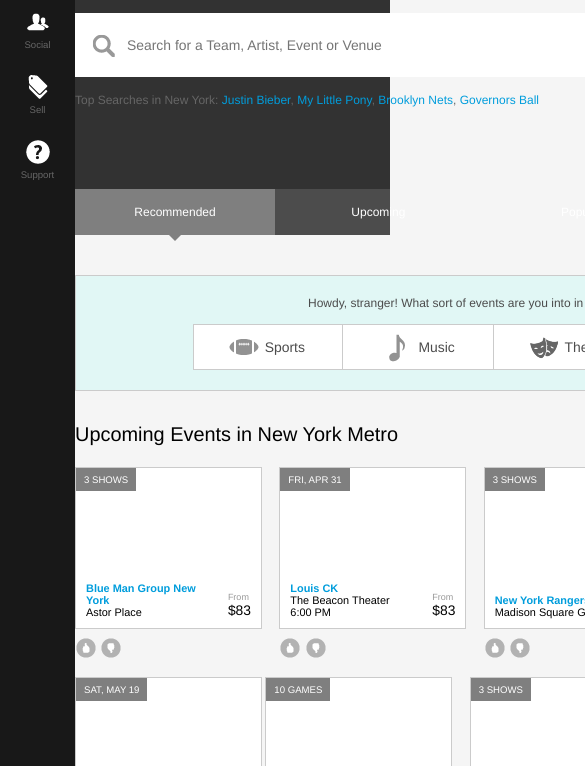
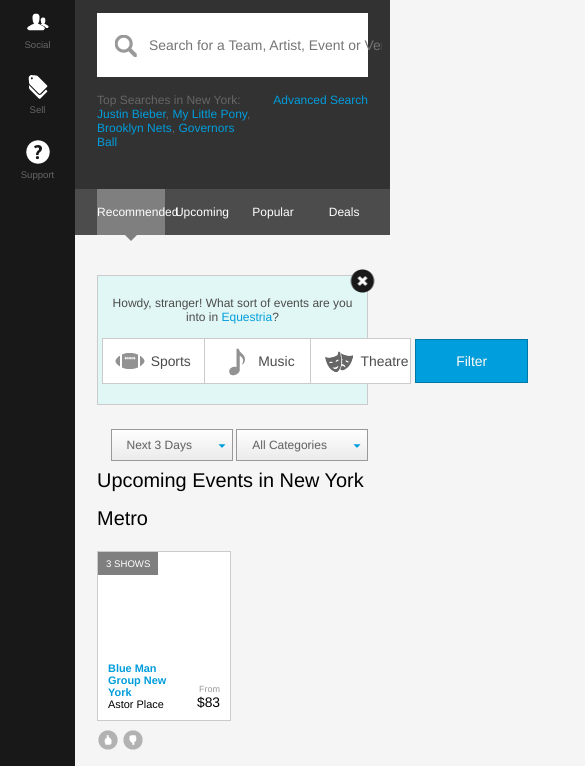
Before and after one commit to oliverox/shrooms, a plain HTML site: page app/main.html in a window 390 px wide. Shown: the part 73-839 px from the top of the page, 585 px wide, since content can reach past the window. Drawn offline with Linux system fonts and the light colour scheme.

Commit message:
Responsive : Make grid readapt as browser is resized (first pass)

```diff
--- a/app/css/app.css
+++ b/app/css/app.css
@@ -11,7 +11,7 @@ body {
     font-size:75%;
 }
 .container { /* Generic page containers */
-    width:800px;
+    width:86%;
     margin:0 auto;
 }
 /* Left Nav */
@@ -99,6 +99,7 @@ footer .container {
 .footerNav {
     display: inline-block;
     width: 20%;
+    white-space: normal;
     font-size: 0.91em;
     vertical-align: top;
 }
@@ -108,5 +109,5 @@ footer .container {
     text-transform: uppercase;
 }
 .footerNav dd {
-    padding-top:10px;
+    padding: 10px 10px 0 0;
 }
--- a/app/css/buttons.css
+++ b/app/css/buttons.css
@@ -10,6 +10,7 @@
     position: relative;
     display: inline-block;
     padding: 4px 15px;
+    white-space : nowrap;
     color:#666;
     font-family:Helvetica Neue,Helvetica,Arial,Sans-Serif;
     font-size: 1em;
--- a/app/css/main.css
+++ b/app/css/main.css
@@ -5,20 +5,17 @@
    * Background (background position for sprites, background-size, etc)
    * CSS3/Other (drop shadow, transitions, rounded corners, etc)
 */
-
 header .topSearches {
-    width:800px;
-    margin: 0 auto;
+    display:table;
 }
 header .topSearches .suggestions {
-    display: inline-block;
-    max-width: 600px;
-    overflow: hidden;
+    display: table-cell;
+    padding-right:20px;
     text-overflow: ellipsis;
-    white-space: nowrap;
 }
 header .advTrigger {
-    float:right;
+    display: table-cell;
+    white-space:nowrap;
 }
 .extras .content {
     padding: 45px 0;
@@ -27,20 +24,24 @@ header .advTrigger {
 }
 .extras .btn {
     margin: 24px 5px 0;
-    width: 350px;
+    width: 40%;
 }
 
 /* Feature Upsell */
 .upsell {
     position:relative;
-    padding:20px 0;
+    padding:20px 4px;
     margin:40px auto 24px;
     text-align:center;
     border-width: 1px;
     border-style: solid;
+    box-sizing:border-box;
+    -moz-box-sizing:border-box;
+    -webkit-box-sizing:border-box;
 }
 .upsell .filters {
-    width: 566px;
+    max-width: 99%;
+    width: 80%;
     margin: 14px auto 0;
 }
 .upsell .filters ul {
@@ -62,7 +63,7 @@ header .advTrigger {
 .upsell .filters li:last-child {
     border-right-width:0;
 }
-.upsell .filters li span {
+.upsell .filters li a {
     display: inline-block;
     padding:11px 12px 11px 46px;
     line-height: 22px;
@@ -90,17 +91,22 @@ header .advTrigger {
 }
 .eventGrid ul {
     clear: both;
-    margin:14px 0 20px;
+    margin:1.16em -1.16em 1.6em 0;
 }
 .eventGrid li.event {
     position: relative;
-    display: inline-block;
-    margin: 0 14px 10px 0;
+    display: block;
+    float:left;
+    width:24.9%;
+    min-width: 12em;
+    padding: 0 10px 10px 0;
+    box-sizing:border-box;
+    -moz-box-sizing:border-box;
+    -webkit-box-sizing:border-box;
 }
 .eventGrid li.event .spec {
     position:relative;
-    width: 185px;
-    height: 160px;
+    height: 14em;
     border-style:solid;
     border-width:1px;
 }
@@ -115,7 +121,7 @@ header .advTrigger {
     padding: 10px;
 }
 .eventGrid li.event .metadata {
-    margin-right: 30px;
+    margin-right: 3.4em;
     font-size: 0.91em;
 }
 .eventGrid li.event .metadata dt {
@@ -126,6 +132,7 @@ header .advTrigger {
     right:10px;
     bottom:10px;
     font-size: 0.75em;
+    text-align:right;
 }
 .eventGrid li.event .price dd {
     display: block;
@@ -160,11 +167,14 @@ header .advTrigger {
 #marketing .features li{
     display: inline-block;
     width:19%;
-    padding:52px 0 8px;
+    overflow: hidden;
+    padding:52px 4px 8px;
     font-size: 0.91em;
     text-align: center;
+    text-overflow: ellipsis;
     border-right-width:1px;
     border-right-style : solid;
+    cursor : pointer;
 }
 #marketing .features li:last-child {
     border-right-style:none;
--- a/app/css/search.css
+++ b/app/css/search.css
@@ -9,13 +9,13 @@
     display: block;
     position: relative;
     margin: 70px auto 16px;
-    width: 800px;
+    width: 86%;
     font-size: 1.16em;
     background-position:4px -312px;
 }
 #search input {
     margin-left: 40px;
-    width:750px;
+    width:86%;
     padding: 24px 12px;
     border:none;
     background: transparent;
--- a/app/main.html
+++ b/app/main.html
@@ -28,7 +28,7 @@
         <div id="search" class="lg lightestBg mediumBorder spriteBg">
             <input type="text" placeholder="Search for a Team, Artist, Event or Venue"/>
         </div>
-        <div class="topSearches mediumText">
+        <div class="topSearches container mediumText">
             <span class="suggestions">
                 Top Searches in New York:
                 <a class="ctaText" href="#">Justin Bieber</a>,
@@ -53,12 +53,13 @@
         <div class="upsell container upsellBg mediumBorder darkText">
             <button class="iconBtn spriteBg close">Close</button>
             Howdy, stranger! What sort of events are you into in <a href="#" class="ctaText">Equestria</a>?
+
             <table class="filters"><tbody><tr>  <!-- Use a table because button width can change -->
                 <td width="99%">
                     <ul class="lightestBg mediumBorder">
-                        <li class="mediumBorder"><span class="spriteBg sports">Sports</span></li>
-                        <li class="mediumBorder"><span class="spriteBg music">Music</span></li>
-                        <li class="mediumBorder"><span class="spriteBg theater">Theatre</span></li>
+                        <li class="mediumBorder"><a href="#" class="spriteBg sports">Sports</a></li>
+                        <li class="mediumBorder"><a href="#" class="spriteBg music">Music</a></li>
+                        <li class="mediumBorder"><a href="#" class="spriteBg theater">Theatre</a></li>
                     </ul>
                 </td>
                 <td width="1%">
@@ -279,8 +280,11 @@
 
     <div class="extras darkerBg">
         <div class="container content lightestText">
-            Not finding what you're looking for?
-            <span class="lightText">Try our handy event tuner, or connect your Facebook account to get more personalized results.</span>
+
+            <h4>
+                Not finding what you're looking for?
+                <span class="lightText">Try our handy event tuner, or connect your Facebook account to get more personalized results.</span>
+            </h4>
 
             <button class="btn ctaBtn btnLg">
                 Launch Event Tuner
```
